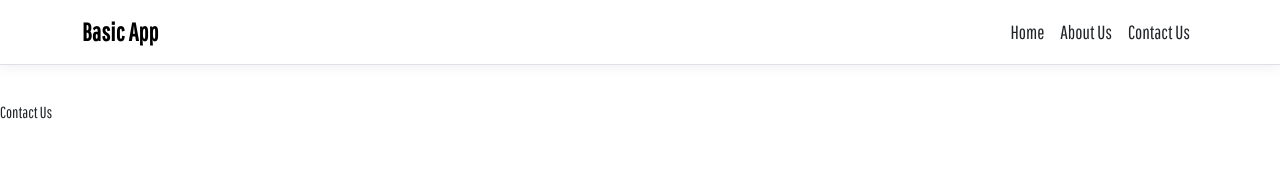
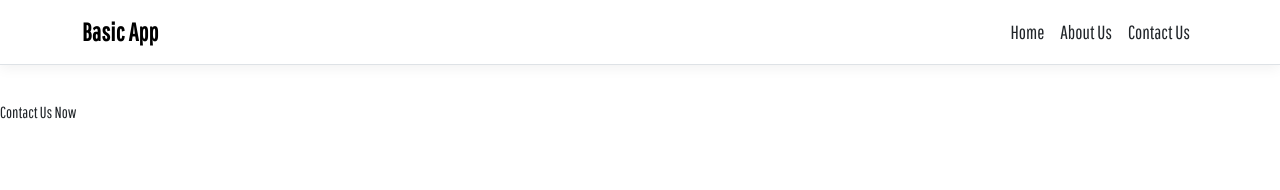
Before and after one commit to arman226/simple-project, a React (Create React App) app: page /Contact in a window 1280 px wide. Shown: the top 190 px of the page. Built offline with nearby package versions, Linux system fonts and the light colour scheme.

Commit message:
add changes

```diff
--- a/src/pages/ContactUs.js
+++ b/src/pages/ContactUs.js
@@ -1,7 +1,7 @@
 import React from "react";
 
 const ContactUs = () => {
-  return <div>Contact Us</div>;
+  return <div>Contact Us Now</div>;
 };
 
 export default ContactUs;
```
